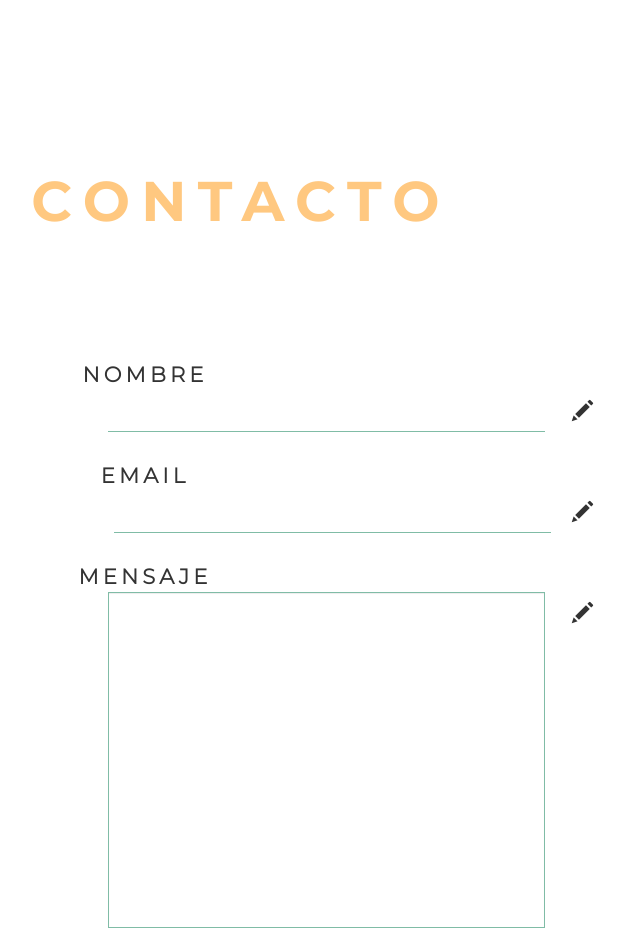
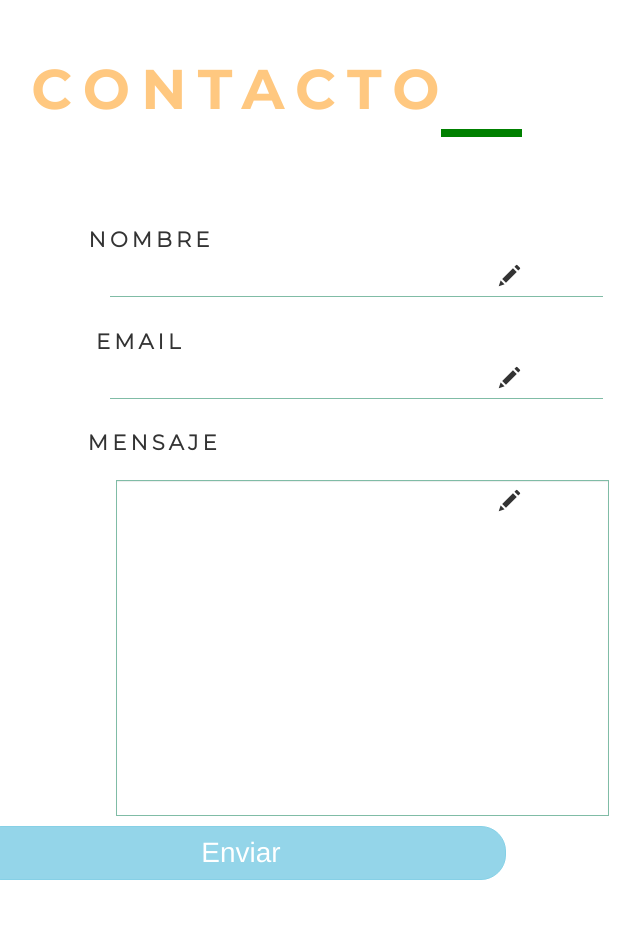
Before and after one commit to Warsouler/Romolina, a plain HTML site: page index.html in a window 1280 px wide. Shown: the part 5880-6811 px from the top of the page, without its empty margins (399-1039 px from the left). Drawn offline with Linux system fonts and the light colour scheme.

Commit message:
Form
form

```diff
--- a/index.html
+++ b/index.html
@@ -443,7 +443,14 @@
 
 
     <form class="form-horizontal" id="miform" data-toggle="validator" role="form">
-                             <div id="contactlabel">CONTACTO</div>
+                            <div id="titleform">
+                                 <div id="contactlabel">CONTACTO</div>
+                                           <div>
+                                            <div class="lineunders greenline" id="contactline"></div>
+                                            </div>
+
+                            </div>
+
 <!--                      <div class="form-group has-success has-feedback">-->
                        <div class="form-group has-feedback">
                         <label class="control-label col-md-12 col-sm-3 col-xs-12" for="inputSuccess3">NOMBRE</label>
@@ -457,7 +464,7 @@
 <!--                      <div class="form-group has-error has-feedback">-->
                          <div class="form-group has-feedback">
 
-                        <label class="control-label col-md-12 col-sm-3 col-xs-12" for="inputGroupSuccess2">EMAIL</label>
+                        <label class="control-label col-md-12 col-sm-3 col-xs-12" for="inputGroupSuccess2" id="labelemail">EMAIL</label>
                         <div class="col-md-12 col-xs-12">
                           <div class="input-group" id="emaildiv">
 <!--                            <span class="input-group-addon">@</span>-->
@@ -472,7 +479,7 @@
 
 <!--                        <div class="form-group has-success has-feedback">-->
                          <div class="form-group has-feedback">
-                          <label for="comment" class="control-label col-md-12 col-xs-12">MENSAJE</label>
+                          <label for="comment" class="control-label col-md-12 col-xs-12" id="lblcomment">MENSAJE</label>
                           <div class="col-md-12 col-xs-12">
                           <textarea class="form-control noresize" rows="5" id="comment" required></textarea>
                           <span class="glyphicon glyphicon-pencil form-control-feedback" aria-hidden="true"></span>
--- a/styles.css
+++ b/styles.css
@@ -598,13 +598,18 @@ nav.navbar.navbar-default.navbar-inverse.navbarnofixed
     margin-bottom: 3%;
 }
 
+#lblcomment{
+    margin-bottom: 2%;
+    left: 0.3%;
+}
+
 .form-horizontal .control-label {
     font-family: "MONTSERRAT-LIGHT";
     letter-spacing: 0.2em;
     padding-top: 7px;
     margin-bottom: 0;
     text-align: center;
-    width: 57%;
+    width: 59%;
     float: left;
 
 }
@@ -615,6 +620,11 @@ nav.navbar.navbar-default.navbar-inverse.navbarnofixed
 .form-control-feedback {
     line-height: 42px;
 }
+
+#labelemail{
+        left: -1%;
+}
+
 #subdiv{
         margin-top: 9em;
         margin-bottom: 6em;
@@ -633,7 +643,19 @@ nav.navbar.navbar-default.navbar-inverse.navbarnofixed
     letter-spacing: 0.2em;
     font-size: 4em;
         color: #ffc880;
+    display: inline;
 }
+
+#contactline{
+    width: 81px;
+        display: inline;
+    margin-left:200px;
+}
+
+#titleform{
+    margin-bottom:7%;
+}
+
 .noresize {
   resize: none;
 }
@@ -898,12 +920,7 @@ input[type=text],input[type=email] {
     margin-left: 25%;
 }
 
-#inputGroupSuccess2{
-    width: 35%;
-    margin:0 auto;
-    float: none;
-    margin-left: -14%;
-}
+
 .has-error .form-control {
     border-color: #a94442;
     -webkit-box-shadow: none;
@@ -926,13 +943,16 @@ input[type=text],input[type=email] {
         height: 24em;
     width: 35%;
     margin:0 auto;
-    margin-left: 25%;
+        margin-left: 25.6%;
 }
 
 
-.form-group
-{
-        margin-left: 14% !important;
+
+.form-group {
+    width: 85%;
+
+    margin-left: 17.9% !important;
+
 }
 
 .help-block.with-errors
@@ -972,6 +992,10 @@ input[type=text],input[type=email] {
     max-height: 735px !important;
 }
 
+#inputSuccess3,#inputGroupSuccess2,#comment{
+    width: 493px;
+
+}
 
 
 
@@ -1068,9 +1092,18 @@ input[type=text],input[type=email] {
 
 
 
+.lineunders{
+     width: 59px;
+    height: 8px;
+    z-index: 1;
+    position: absolute;
 
 
+}
 
+.greenline{
+     background: green;
+}
 
 
 
```
